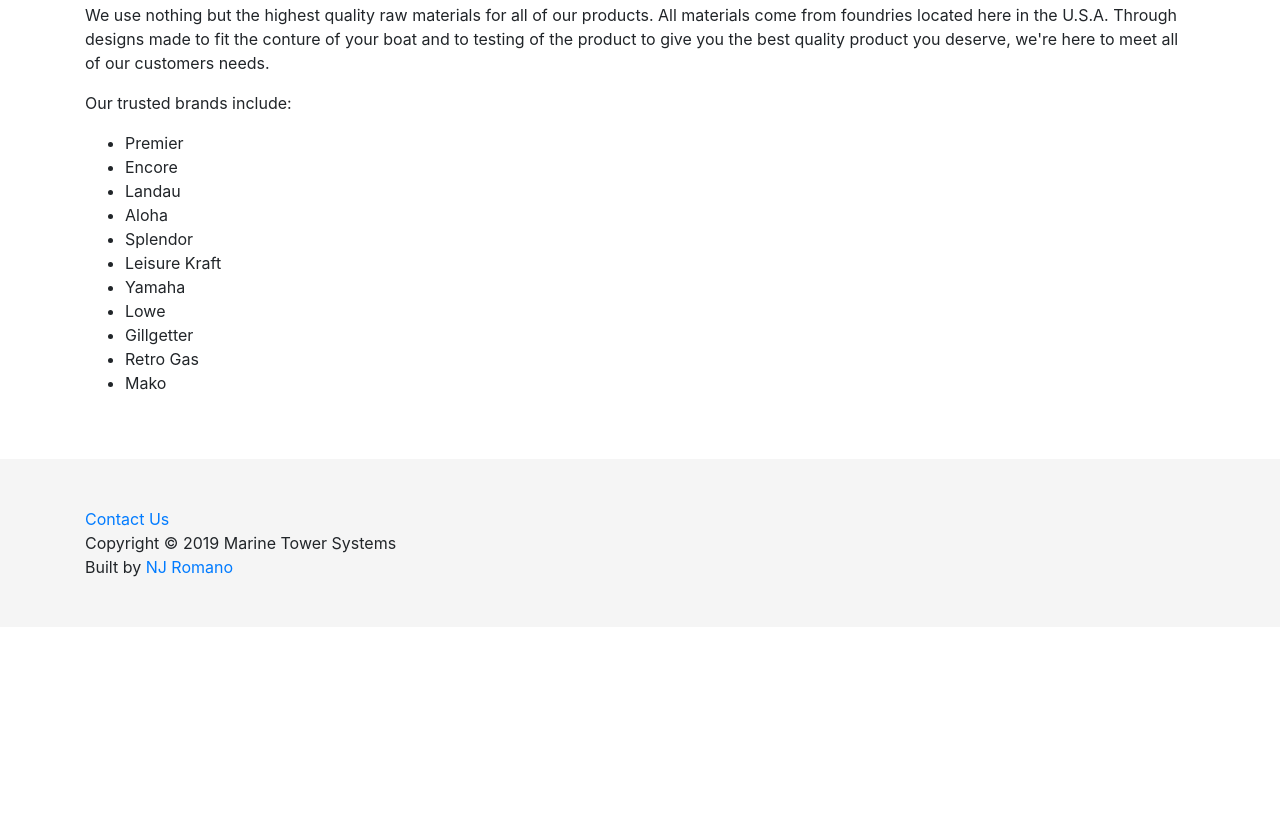
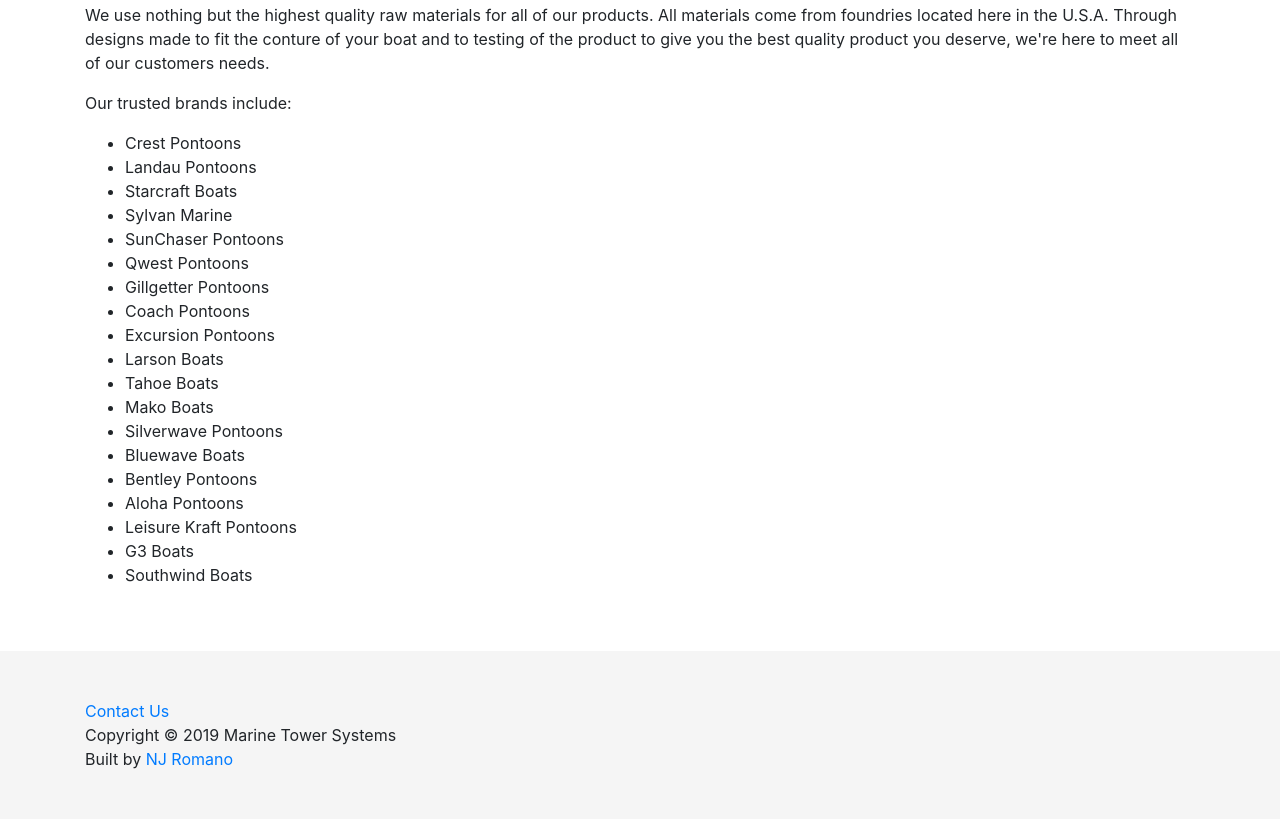
Before and after one commit to njromano/marine-tower-systems, a plain HTML site: page index.html in a window 1280 px wide. Shown: the part 1236-2055 px from the top of the page. Before the commit the page ends 1863 px from the top, so only its background shows below. Drawn offline with nearby package versions, Linux system fonts and the light colour scheme.

Commit message:
Updated trusted brands list

```diff
--- a/index.html
+++ b/index.html
@@ -130,18 +130,26 @@
             <p>
                 Our trusted brands include:
                 <ul>
-                    <li>Premier</li>
-                    <li>Encore</li>
-                    <li>Landau</li>
-                    <li>Aloha</li>
-                    <li>Splendor</li>
-                    <li>Leisure Kraft</li>
-                    <li>Yamaha</li>
-                    <li>Lowe</li>
-                    <li>Gillgetter</li>
-                    <li>Retro Gas</li>
-                    <li>Mako</li>
-                </ul>
+                    <li>Crest Pontoons</li>
+					<li>Landau Pontoons</li>
+					<li>Starcraft Boats</li>
+					<li>Sylvan Marine</li>
+					<li>SunChaser Pontoons</li>
+					<li>Qwest Pontoons</li>
+					<li>Gillgetter Pontoons</li>
+					<li>Coach Pontoons</li>
+					<li>Excursion Pontoons</li>
+					<li>Larson Boats</li>
+					<li>Tahoe Boats</li>
+					<li>Mako Boats</li>
+					<li>Silverwave Pontoons</li>
+					<li>Bluewave Boats</li>
+					<li>Bentley Pontoons</li>
+					<li>Aloha Pontoons</li>
+					<li>Leisure Kraft Pontoons</li>
+					<li>G3 Boats</li>
+					<li>Southwind Boats</li>
+				</ul>
             </p>
         </main>
 
```
